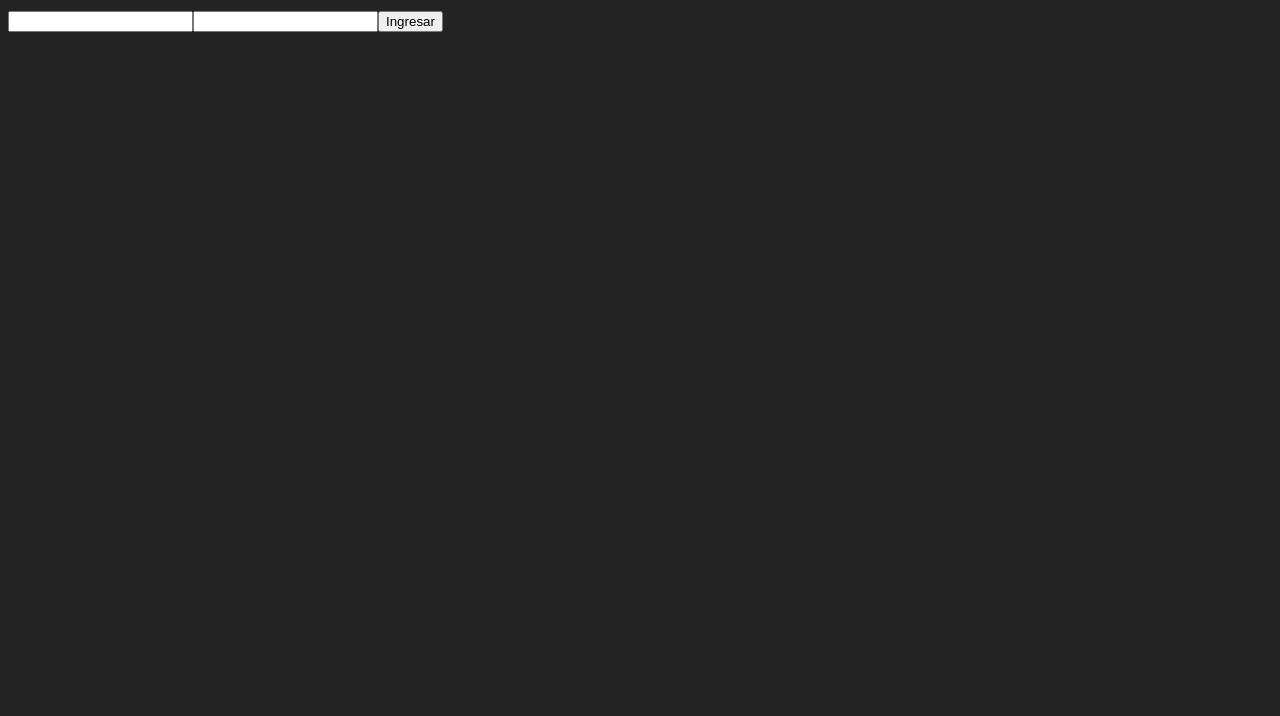
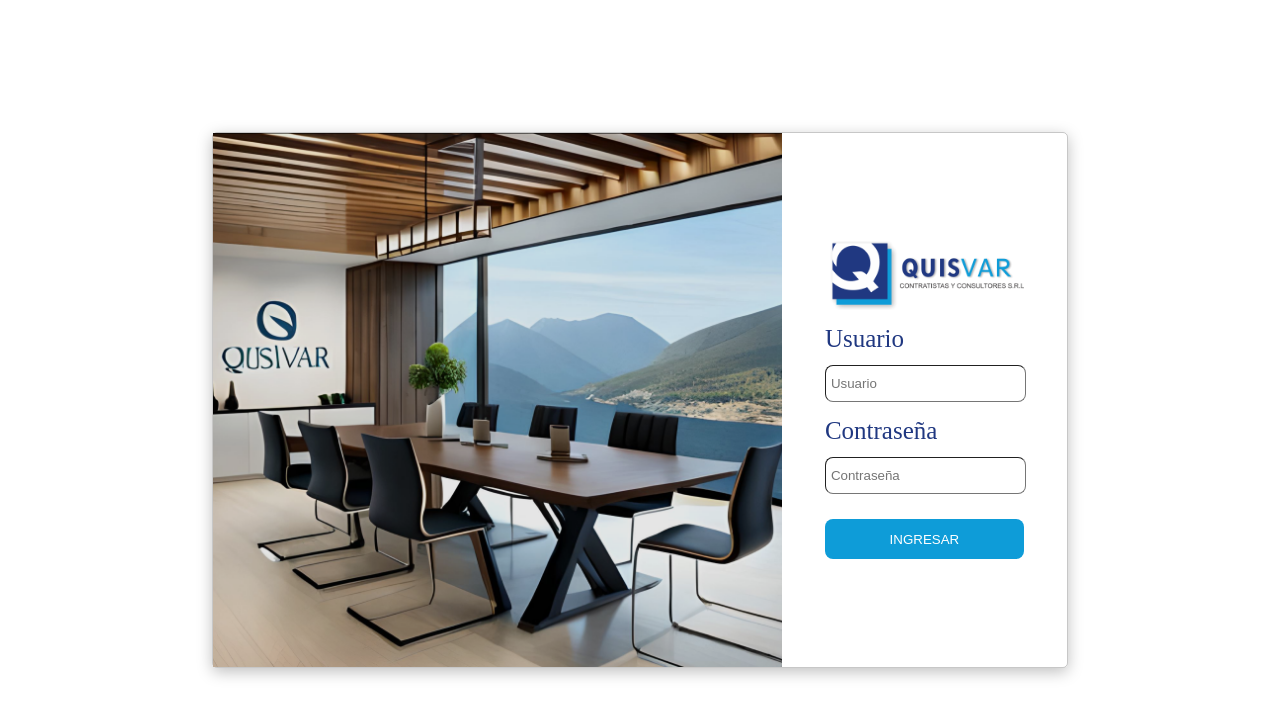
Before and after one commit to juancotrado/quisvar_proyect_ft, a React (Vite) app: page /login in a window 1280 px wide. Shown: the top 716 px of the page. Built offline with nearby package versions, Linux system fonts and the light colour scheme.

Commit message:
Added login styles

```diff
--- a/src/App.css
+++ b/src/App.css
@@ -1,6 +1,6 @@
-#root {
+/* #root {
   max-width: 1280px;
   margin: 0 auto;
   padding: 2rem;
   text-align: center;
-}
+} */
--- a/src/App.tsx
+++ b/src/App.tsx
@@ -1,23 +1,22 @@
-import { useState } from 'react'
-import { BrowserRouter, Routes, Route } from 'react-router-dom'
-import { Dashboard, Home, Login } from './pages/index'
+import { BrowserRouter, Routes, Route } from 'react-router-dom';
+import { Dashboard, Home, Login } from './pages/index';
+import { ProtectedRoute } from './components/ProtectedRoute';
 function App() {
-
-  const [user, setUser] = useState<boolean>(false)
-
   return (
     <BrowserRouter>
       <Routes>
-        <Route path='/login' element={<Login />}/>
-        <Route path='/home' element={<Home />}/>
-        <Route path='/dashboard' element={<Dashboard />}/>
+        <Route path="/login" element={<Login />} />
+        <Route element={<ProtectedRoute />}>
+          <Route path="/home" element={<Home />} />
+          <Route path="/dashboard" element={<Dashboard />} />
+        </Route>
       </Routes>
     </BrowserRouter>
-  )
+  );
 }
 
 // function Navigation(){
 
 // }
 
-export default App
+export default App;
--- /dev/null
+++ b/src/components/ProtectedRoute.tsx
@@ -0,0 +1,10 @@
+import { Navigate, Outlet } from 'react-router-dom';
+
+export const ProtectedRoute = () => {
+  const isLogged = localStorage.getItem('token');
+  if (isLogged) {
+    return <Outlet />;
+  } else {
+    return <Navigate to="/login " />;
+  }
+};
--- a/src/index.css
+++ b/src/index.css
@@ -1,15 +1,4 @@
-:root {
-  font-family: Inter, system-ui, Avenir, Helvetica, Arial, sans-serif;
-  line-height: 1.5;
-  font-weight: 400;
-
-  color-scheme: light dark;
-  color: rgba(255, 255, 255, 0.87);
-  background-color: #242424;
-
-  font-synthesis: none;
-  text-rendering: optimizeLegibility;
-  -webkit-font-smoothing: antialiased;
-  -moz-osx-font-smoothing: grayscale;
-  -webkit-text-size-adjust: 100%;
+* {
+  margin: 0;
+  /* border: 1px solid red; */
 }
--- a/src/pages/login/login.css
+++ b/src/pages/login/login.css
@@ -0,0 +1,60 @@
+.main {
+  width: 100%;
+  height: 100vh;
+  display: flex;
+  justify-content: center;
+  align-items: center;
+}
+.container {
+  width: calc(2 * 100% / 3);
+  height: calc(2 * 100% / 3);
+  display: flex;
+  justify-content: center;
+  align-items: center;
+  border-radius: 5px;
+  border: 1px solid rgba(122, 122, 122, 0.418);
+  box-shadow: 0px 4px 15px rgba(0, 0, 0, 0.25);
+}
+.form-data {
+  width: 70%;
+  height: 90%;
+  display: flex;
+  flex-direction: column;
+  justify-content: center;
+  gap: 15px;
+}
+.login-image {
+  width: calc(2 * 100% / 3);
+  height: 100%;
+  background-color: black;
+}
+.label-text {
+  width: 100%;
+  height: 25px;
+  color: #203881;
+  font-size: 25px;
+}
+.input-field {
+  width: calc(100% - 10px);
+  height: 25px;
+  border-radius: 8px;
+  border-width: 1px;
+  padding: 5px;
+}
+.btn-login {
+  margin-top: 10px;
+  width: 100%;
+  height: 40px;
+  border-radius: 8px;
+  border: none;
+  background-color: #0e9cd8;
+  color: white;
+}
+.login-form {
+  width: calc(100% / 3);
+  height: 100%;
+  display: flex;
+  flex-direction: column;
+  justify-content: center;
+  align-items: center;
+}
--- a/src/pages/login/login.tsx
+++ b/src/pages/login/login.tsx
@@ -1,14 +1,28 @@
-import { ChangeEvent, FormEvent, useRef, useState } from 'react';
+import { ChangeEvent, FormEvent, useEffect, useRef, useState } from 'react';
+import { useNavigate } from 'react-router-dom';
+import logo from '../../utils/images/quisvar_logo.png';
+import loginImg from '../../utils/images/image_example.png';
+import './login.css';
 
 type Props = {};
 
 const login = (props: Props) => {
+  const navigate = useNavigate();
+  const myRef = useRef(null);
   const [data, setData] = useState({});
   const debounceRef = useRef<NodeJS.Timeout>();
   const sendForm = (e: FormEvent<HTMLFormElement>) => {
     e.preventDefault();
     console.log('Formulario enviado');
   };
+  useEffect(() => {
+    const token = localStorage.getItem('token');
+    const isFocused = myRef.current;
+    if (!!isFocused && token == 'true') {
+      navigate('/home');
+    }
+  }, [myRef]);
+
   const handleLogin = (e: ChangeEvent<HTMLInputElement>) => {
     const { name, value } = e.target;
     console.log(debounceRef.current);
@@ -24,13 +38,56 @@ const login = (props: Props) => {
       });
     }, 1000);
   };
+  const handleEnter = () => {
+    localStorage.setItem('token', 'true');
+    navigate('/home');
+  };
+
   return (
-    <div>
-      <form onSubmit={sendForm}>
-        <input type="text" onChange={handleLogin} name="username" />
-        <input type="password" onChange={handleLogin} name="password" />
-        <button type="submit">Ingresar</button>
-      </form>
+    <div ref={myRef} className="main">
+      <div className="container">
+        <div className="login-image">
+          <img
+            src={loginImg}
+            alt=""
+            style={{ width: '100%', height: '100%', objectFit: 'cover' }}
+          />
+        </div>
+        <div className="login-form">
+          <form onSubmit={sendForm} className="form-data">
+            <img
+              src={logo}
+              alt=""
+              className="logo"
+              style={{ width: '100%', objectFit: 'cover' }}
+            />
+            <label htmlFor="" className="label-text">
+              Usuario
+            </label>
+            <input
+              type="text"
+              onChange={handleLogin}
+              name="username"
+              className="input-field"
+              placeholder="Usuario"
+            />
+            <label htmlFor="" className="label-text">
+              Contraseña
+            </label>
+            <input
+              type="password"
+              onChange={handleLogin}
+              name="password"
+              className="input-field"
+              placeholder="Contraseña"
+            />
+            <button type="submit" className="btn-login" onClick={handleEnter}>
+              INGRESAR
+            </button>
+          </form>
+        </div>
+        {/* <button onClick={handleEnter}>login</button> */}
+      </div>
     </div>
   );
 };
```
Also changed, not shown: src/utils/images/image_example.png (added), src/utils/images/quisvar_logo.png (added).
